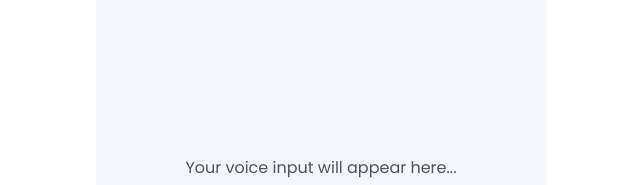
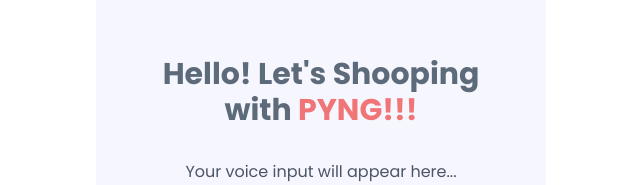
Before and after one commit to PutraHarianja/pyng-ui, a Vue app: page / in a window 1280 px wide. Shown: the part 118-303 px from the top of the page, without its empty margins (319-959 px from the left). Built offline with nearby package versions, Linux system fonts and the light colour scheme.

Commit message:
small adjustment

```diff
--- a/src/components/EntryView.vue
+++ b/src/components/EntryView.vue
@@ -4,7 +4,7 @@
   <div
     class="flex flex-col p-8 h-screen w-full justify-center items-center bg-indigo-lightest"
   >
-    <h1 class="font-bold text-3xl text-center antialiased mb-6">
+    <h1 class="font-bold text-3xl text-center antialiased mb-8">
       <transition name="roll" mode="out-in">
         <span v-if="showFirst" key="first">
           Hello! Let's Shooping with <span class="text-red-500">PYNG!!!</span>
@@ -57,7 +57,7 @@
 }
 .roll-enter-active,
 .roll-leave-active {
-  transition: transform 1s ease, opacity 1s ease;
+  transition: transform 2s ease, opacity 2s ease;
 }
 
 .roll-enter {
--- a/src/components/js/entry-view.js
+++ b/src/components/js/entry-view.js
@@ -62,7 +62,7 @@ export default defineComponent({
 
     setInterval(() => {
       showFirst.value = !showFirst.value
-    }, 2000);
+    }, 200);
 
     return {
       transcript,
```
